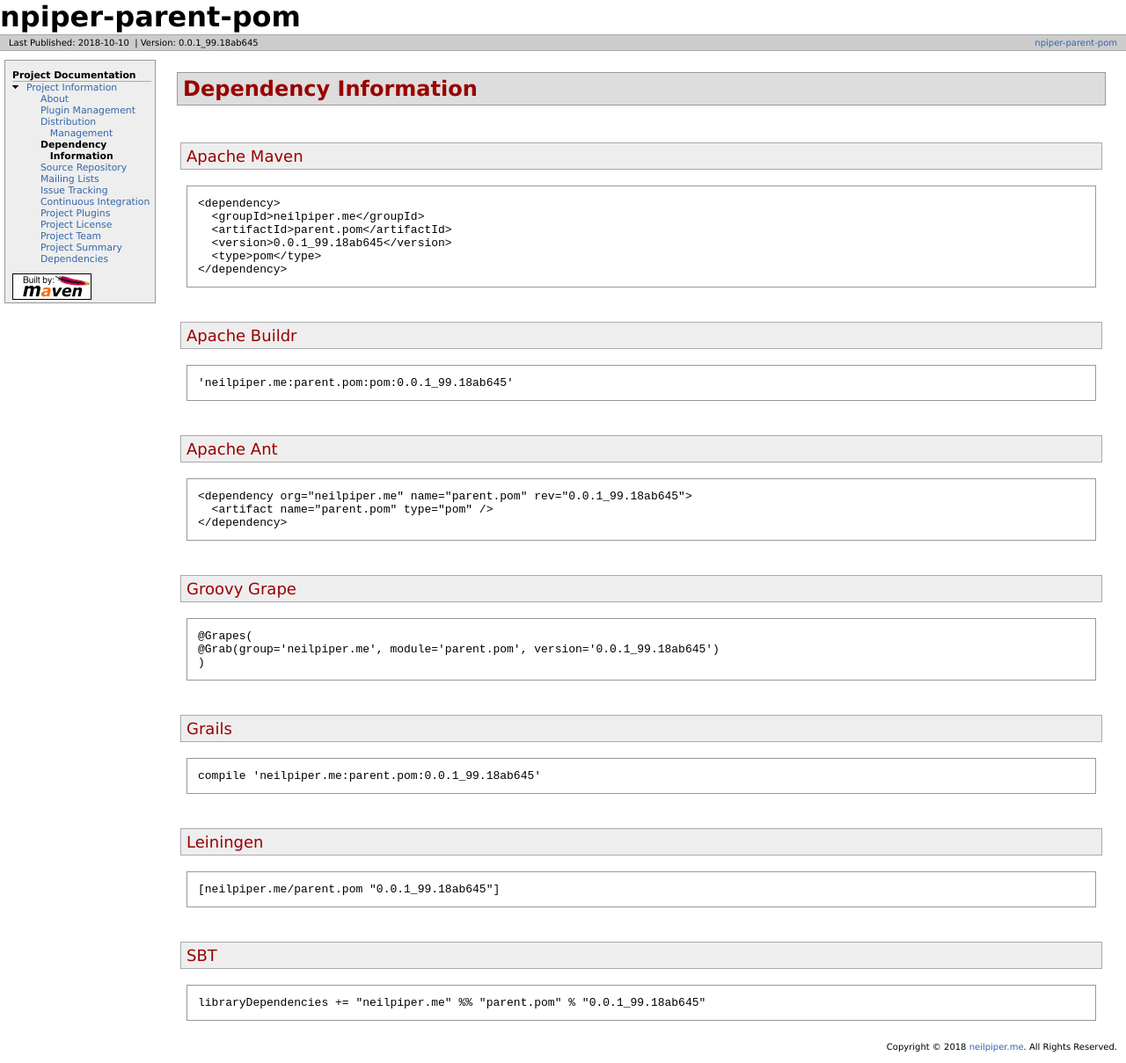
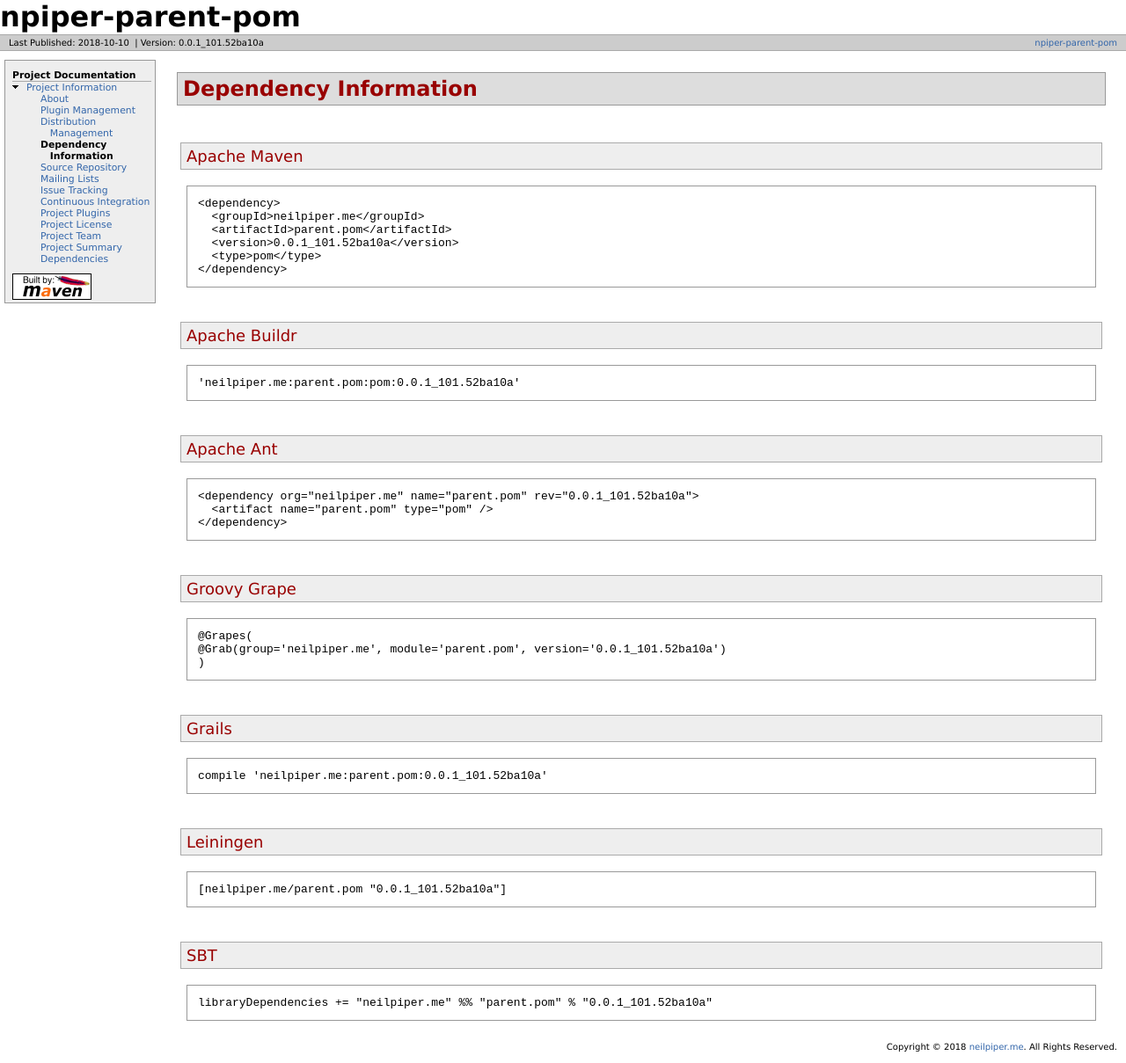
Before and after one commit to npiper/npiper-parent-pom, a plain HTML site: page dependency-info.html in a window 1280 px wide. Shown: the whole page at 88% size. Drawn offline with Linux system fonts and the light colour scheme.

Commit message:
Building site for npiper-parent-pom at 0.0.1_101.52ba10a

```diff
--- a/dependency-info.html
+++ b/dependency-info.html
@@ -28,7 +28,7 @@
 
                 <div class="xleft">
         <span id="publishDate">Last Published: 2018-10-10</span>
-                  &nbsp;| <span id="projectVersion">Version: 0.0.1_99.18ab645</span>
+                  &nbsp;| <span id="projectVersion">Version: 0.0.1_101.52ba10a</span>
                       </div>
             <div class="xright">                    <a href="./" title="npiper-parent-pom">npiper-parent-pom</a>
 
@@ -106,37 +106,37 @@
 <pre>&lt;dependency&gt;
   &lt;groupId&gt;neilpiper.me&lt;/groupId&gt;
   &lt;artifactId&gt;parent.pom&lt;/artifactId&gt;
-  &lt;version&gt;0.0.1_99.18ab645&lt;/version&gt;
+  &lt;version&gt;0.0.1_101.52ba10a&lt;/version&gt;
   &lt;type&gt;pom&lt;/type&gt;
 &lt;/dependency&gt;</pre></div></div>
 <div class="section">
 <h3>Apache Buildr<a name="Apache_Buildr"></a></h3><a name="Apache_Buildr"></a>
 <div class="source">
-<pre>'neilpiper.me:parent.pom:pom:0.0.1_99.18ab645'</pre></div></div>
+<pre>'neilpiper.me:parent.pom:pom:0.0.1_101.52ba10a'</pre></div></div>
 <div class="section">
 <h3>Apache Ant<a name="Apache_Ant"></a></h3><a name="Apache_Ant"></a>
 <div class="source">
-<pre>&lt;dependency org=&quot;neilpiper.me&quot; name=&quot;parent.pom&quot; rev=&quot;0.0.1_99.18ab645&quot;&gt;
+<pre>&lt;dependency org=&quot;neilpiper.me&quot; name=&quot;parent.pom&quot; rev=&quot;0.0.1_101.52ba10a&quot;&gt;
   &lt;artifact name=&quot;parent.pom&quot; type=&quot;pom&quot; /&gt;
 &lt;/dependency&gt;</pre></div></div>
 <div class="section">
 <h3>Groovy Grape<a name="Groovy_Grape"></a></h3><a name="Groovy_Grape"></a>
 <div class="source">
 <pre>@Grapes(
-@Grab(group='neilpiper.me', module='parent.pom', version='0.0.1_99.18ab645')
+@Grab(group='neilpiper.me', module='parent.pom', version='0.0.1_101.52ba10a')
 )</pre></div></div>
 <div class="section">
 <h3>Grails<a name="Grails"></a></h3><a name="Grails"></a>
 <div class="source">
-<pre>compile 'neilpiper.me:parent.pom:0.0.1_99.18ab645'</pre></div></div>
+<pre>compile 'neilpiper.me:parent.pom:0.0.1_101.52ba10a'</pre></div></div>
 <div class="section">
 <h3>Leiningen<a name="Leiningen"></a></h3><a name="Leiningen"></a>
 <div class="source">
-<pre>[neilpiper.me/parent.pom &quot;0.0.1_99.18ab645&quot;]</pre></div></div>
+<pre>[neilpiper.me/parent.pom &quot;0.0.1_101.52ba10a&quot;]</pre></div></div>
 <div class="section">
 <h3>SBT<a name="SBT"></a></h3><a name="SBT"></a>
 <div class="source">
-<pre>libraryDependencies += &quot;neilpiper.me&quot; %% &quot;parent.pom&quot; % &quot;0.0.1_99.18ab645&quot;</pre></div></div></div>
+<pre>libraryDependencies += &quot;neilpiper.me&quot; %% &quot;parent.pom&quot; % &quot;0.0.1_101.52ba10a&quot;</pre></div></div></div>
       </div>
     </div>
     <div class="clear">
```
Also changed, not shown: dependencies.html (+2 -2 lines), distribution-management.html (+1 -1 lines), index.html (+1 -1 lines), integration.html (+1 -1 lines), issue-tracking.html (+1 -1 lines), license.html (+1 -1 lines), mail-lists.html (+1 -1 lines), plugin-management.html (+1 -1 lines), plugins.html (+1 -1 lines), project-info.html (+1 -1 lines), project-summary.html (+2 -2 lines), source-repository.html (+1 -1 lines), team-list.html (+1 -1 lines).
